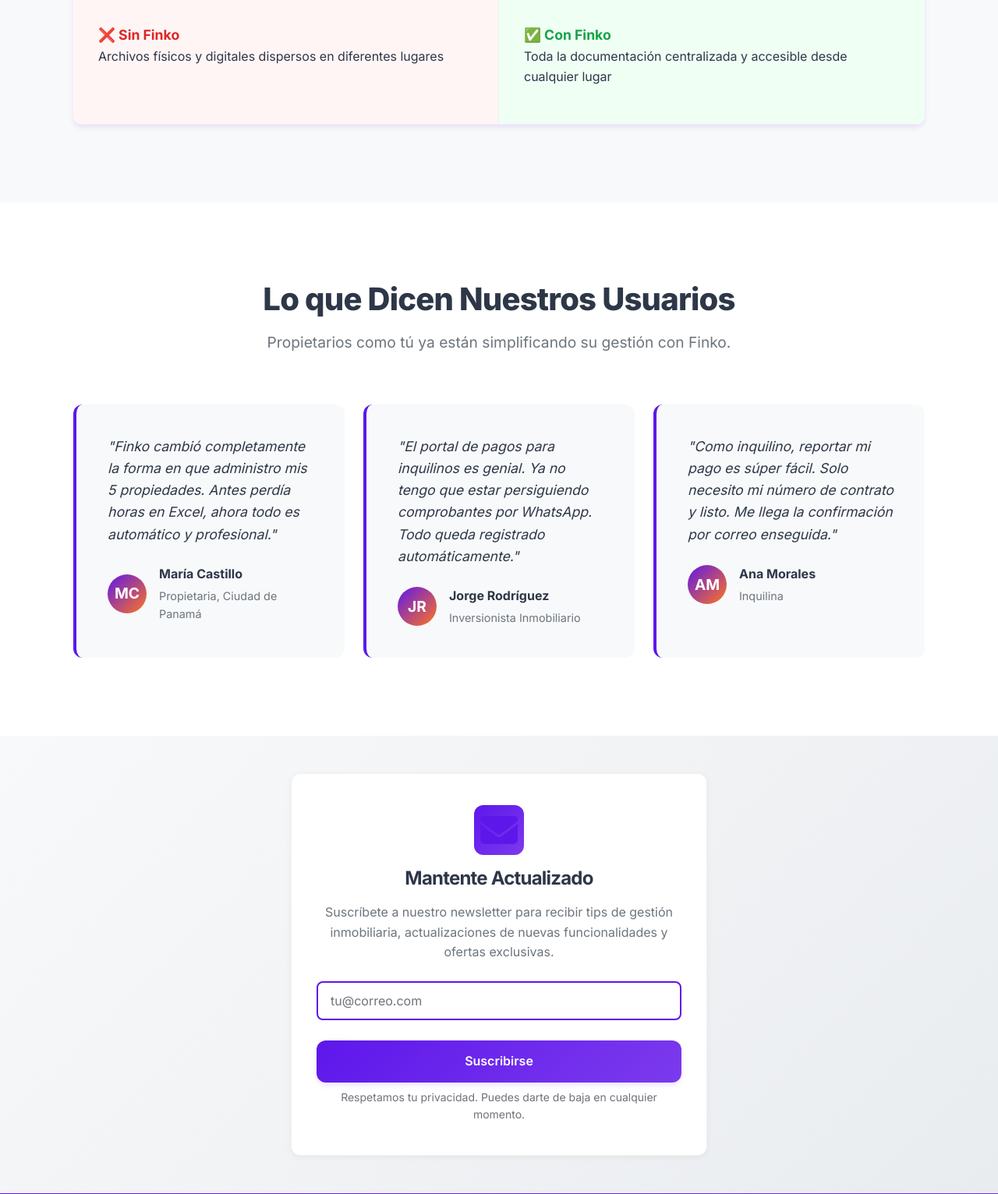
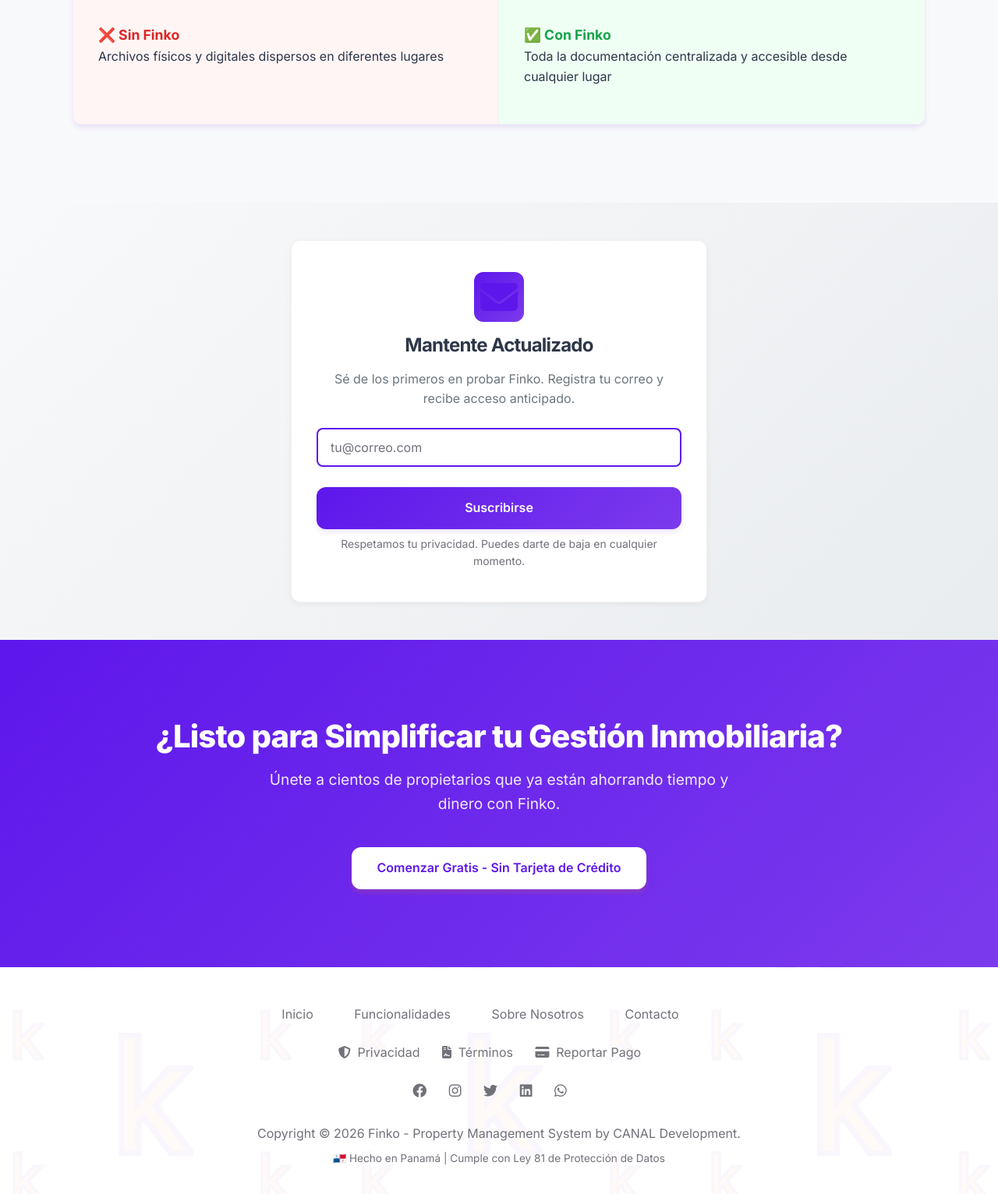
Before and after one commit to gkipping2023/Finko, a Django app: page / in a window 1280 px wide. Shown: the part 2741-4273 px from the top of the page at 78% size. After the commit the page ends 4236 px from the top, so only its background shows below. Run offline with Django 5.2, Linux system fonts and the light colour scheme; parts of the project's set-up code (start-up, migrations or seed data) failed here and were passed over; some libraries are stand-ins or nearby versions.

Commit message:
minor change

```diff
--- a/main/templates/main/landing.html
+++ b/main/templates/main/landing.html
@@ -197,6 +197,7 @@
 </section>
 
 <!-- Testimonials Section -->
+<!--
 <section class="finko-testimonials">
   <div class="container">
     <h2 class="section-title">Lo que Dicen Nuestros Usuarios</h2>
@@ -251,7 +252,7 @@
       </div>
     </div>
   </div>
-</section>
+</section> -->
 
 
 
@@ -266,9 +267,7 @@
           </div>
           <h3 class="feature-title">Mantente Actualizado</h3>
           <p class="feature-description mb-4">
-            Suscríbete a nuestro newsletter para recibir tips de gestión inmobiliaria, actualizaciones de nuevas funcionalidades y ofertas exclusivas.
-          </p>
-
+          Sé de los primeros en probar Finko. Registra tu correo y recibe acceso anticipado.</p>
           <form method="POST" action="{% url 'subscribe_email' %}" class="subscription-form" id="subscription-form-landing">
             {% csrf_token %}
 
```
